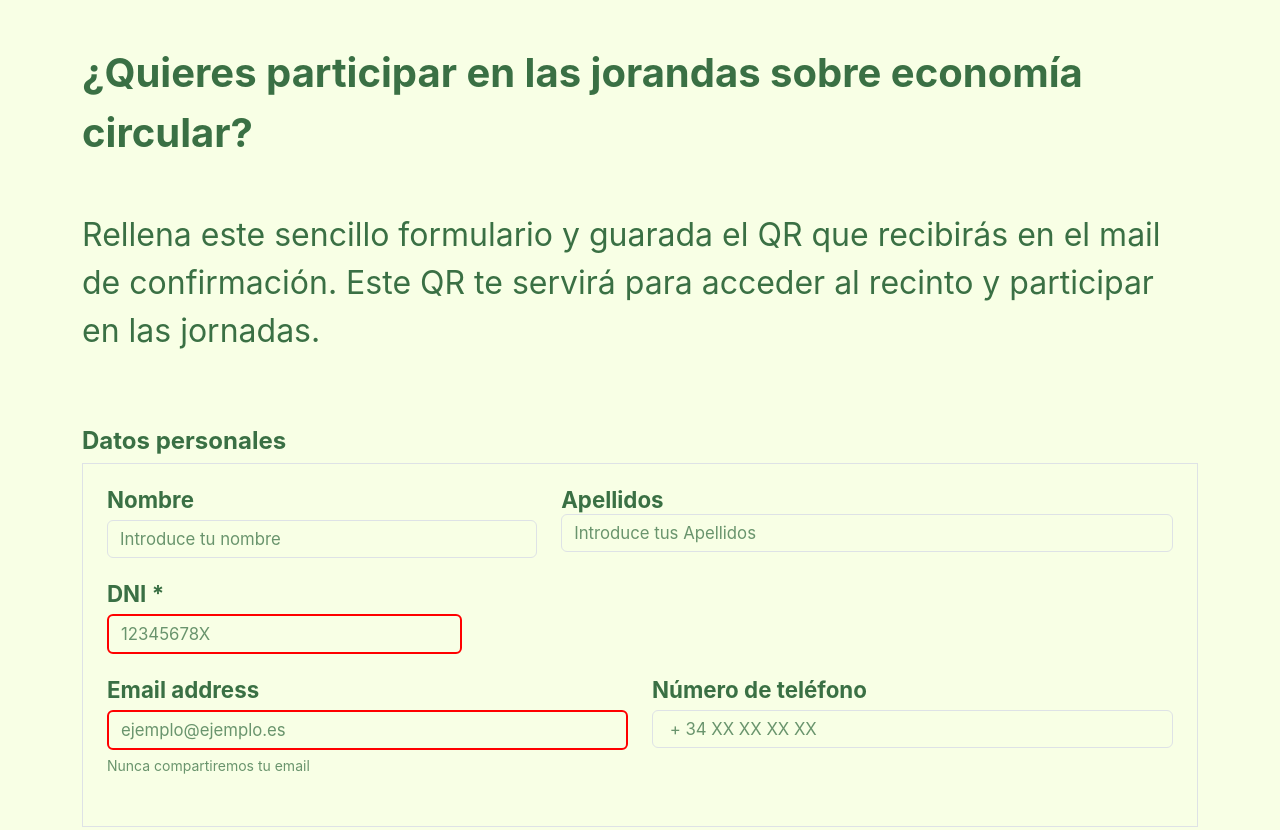
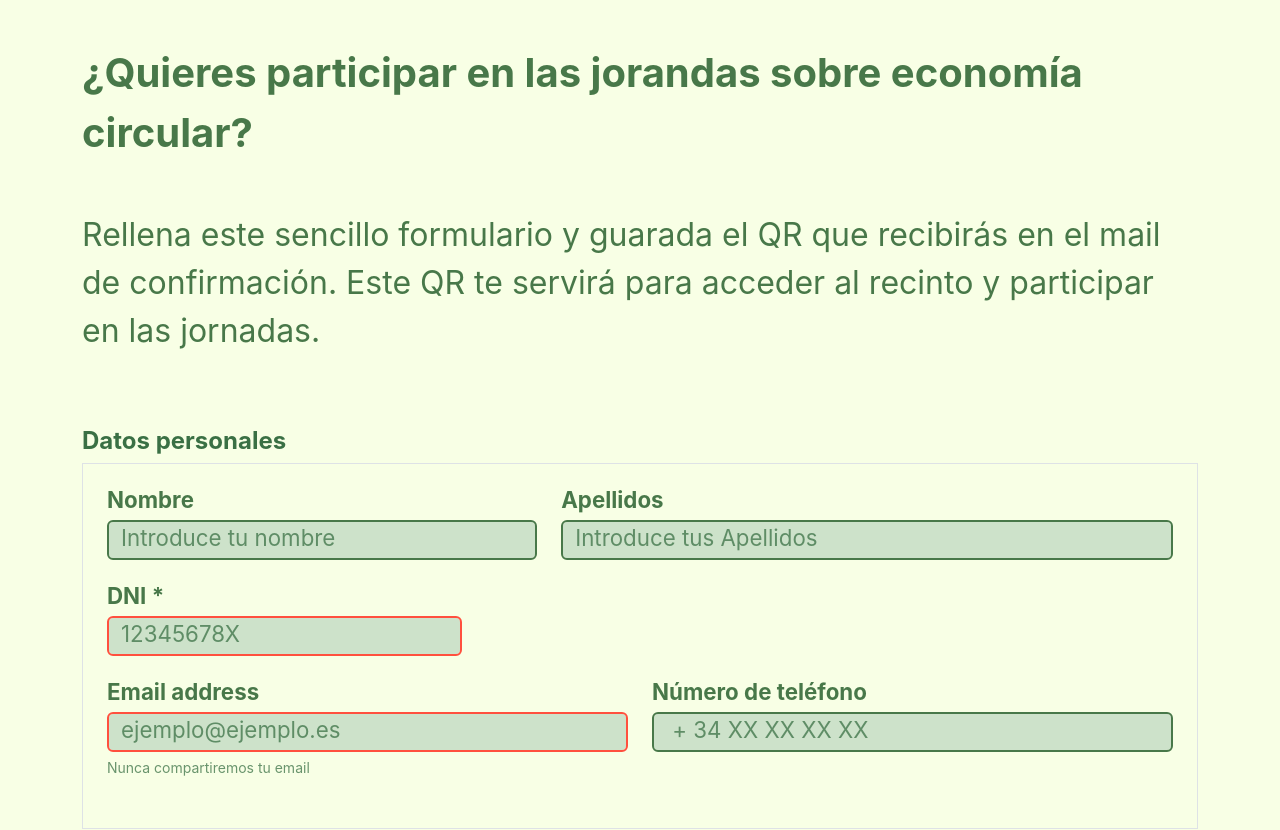
Before and after one commit to ecristoball/Herramientas_HTML_y_CSS_II, a website built with Parcel: page src/inscripcion.html in a window 1280 px wide. Shown: the part 134-964 px from the top of the page. Built offline with nearby package versions, Linux system fonts and the light colour scheme.

Commit message:
Pec2_v1_6

```diff
--- a/src/assets/styles/layouts/_header.scss
+++ b/src/assets/styles/layouts/_header.scss
@@ -66,7 +66,7 @@ header {
     }
     ul li a {
       text-decoration: none; /* Quita el subrayado de los enlaces */
-      //color: $font-white; /* Color opcional para los enlaces */
+      color: $font-white; /* Color opcional para los enlaces */
       font-size: 3dvw;
       @media (min-width: $mqMinWidth) {
         font-size: 3dvw;
--- a/src/assets/styles/layouts/_inscripcion.scss
+++ b/src/assets/styles/layouts/_inscripcion.scss
@@ -14,20 +14,16 @@
     }
 }
 
-::placeholder{
+input::placeholder, .form-check-label{
   font-size:1rem;
   @supports (font-size: 1cqw) {
-  font-size: 2cqw;
+  font-size: 3.5cqw;
     @container secciones (min-width:#{$cqMinWidth}) {
-      font-size: 1.5cqw;
+      font-size: 2cqw;
 
     }
   }
 }
-
-
-
-
 
   :is(h2,.formulario__label) {
 
@@ -35,9 +31,57 @@
 
   }
 
+//nuevos espacios de colores
 
-  input:invalid,
-  select:invalid,
-  textarea:invalid {
-    border: 2px solid red;
+@supports (color: oklch(60% 0.2 140)) {
+    :root {
+      --verde-principal: oklch(52.5% 0.089 145);      // Verde principal
+      --bg-formulario: oklch(94.4% 0.063 16);        // Fondo suave
+      --verde-oscuro: oklch(20% 0.15 141.54);         // Verde más oscuro para texto o bordes
+      --verde-claro: oklch(0.89 0.039 141.54);       // Verde claro, fondo o campos
+      --verde-brillante: oklch(89% 0.1727 141.54);         // Verde más vibrante para botones
+      --rojo-required:oklch(75% 0.2577 29.23)
+
+    }
+
+    body.body-color {
+      background-color: var(--bg-formulario);
+      color: var(--verde-principal);
+    }
+
+    .formulario__titulo,
+    .formulario__subtitulo,
+    .formulario__subseccion-titulo,
+    .formulario__label {
+      color: var(--verde-principal);
+    }
+    ::placeholder{
+        color: var(--verde-oscuro);
+    }
+
+
+    input.form-control,
+    select.form-select,
+    textarea.form-control {
+      border: 2px solid var(--verde-principal);
+      background-color: var(--verde-claro);
+      color: var(--verde-principal);
+    }
+
+    input:invalid,
+    select:invalid,
+    textarea:invalid {
+      border: 2px solid var(--rojo-required);
+    }
+
+    .formulario__boton {
+      background-color: var(--verde-oscuro);
+      color: var(--verde-claro);
+      border: none;
+    }
+
+    .formulario__checkbox:checked {
+      background-color: var(--verde-principal);
+      border-color: var(--verde-oscuro);
+    }
   }
--- a/src/inscripcion.html
+++ b/src/inscripcion.html
@@ -5,6 +5,7 @@
     <meta charset="utf-8" />
     <meta name="viewport" content="width=device-width" />
     <link rel="stylesheet" type="text/css" href="./assets/styles/main.scss" />
+    <title>inscripcion</title>
     <!-- do not remove this line! -->
 
   </head>
@@ -44,28 +45,28 @@
             </div>
             <!-- Apellidos -->
             <div class="formulario__campo col-12 col-md-7 mb-4">
-              <label for="input-apellidos" class="form-lab formulario__label">Apellidos</label>
-              <input type="text"  name="apellidos" class="form-control" id="formulario__input input-apellido" placeholder="Introduce tus Apellidos" >
+              <label for="input-apellidos" class="form-label formulario__label">Apellidos</label>
+              <input type="text"  name="apellidos" class="formulario__input form-control" id="input-apellido" placeholder="Introduce tus Apellidos" >
             </div>
           </div>
            <!-- DNI -->
            <div class="formulario__campo col-12 col-md-4 mb-4">
             <label for="input-dni" class="formulario__label form-label ">DNI *</label>
-            <input type="text"  name="dni" class="form-control" id="formulario__input input-dni"
+            <input type="text"  name="dni" class="formulario__input form-control" id="input-dni"
             placeholder="12345678X" required pattern="^\d{8}[A-Za-z]$">
           </div>
           <div class="row">
             <!-- email -->
             <div class="formulario__campo col-12 col-md-6 mb-4">
               <label for="input-mail" class="formulario__label form-label">Email address</label>
-              <input type="email"  name="mail" class="form-control" id="formulario__input input-mail"
+              <input type="email"  name="mail" class="formulario__input form-control" id="input-mail"
               aria-describedby="emailHelp" placeholder="ejemplo@ejemplo.es" required>
               <div id="emailHelp" class="form-text">Nunca compartiremos tu email</div>
             </div>
             <div class="formulario__campo col-12 col-md-6 mb-4">
               <label for="input-telefono" class="formulario__label form-label">
                 Número de teléfono</label>
-              <input type="tel"  name="telefono" class="form-control" id="formulario__input input-telefono" placeholder=" + 34 XX XX XX XX"  >
+              <input type="tel"  name="telefono" class="form-control" id="input-telefono" placeholder=" + 34 XX XX XX XX"  >
             </div>
           </div>
         </section>
```
Also changed, not shown: src/ponentes.html (+1 -0 lines), src/assets/styles/_variables.scss (line endings or trailing spaces).
